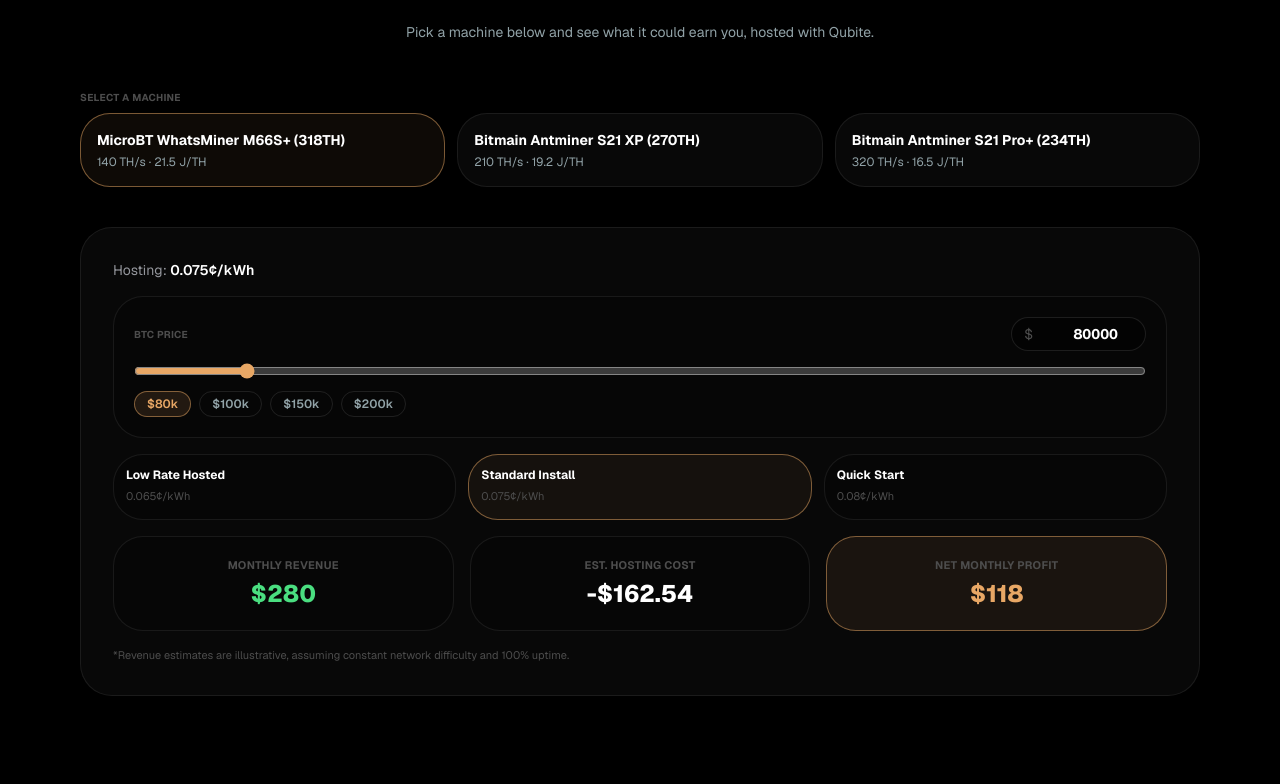
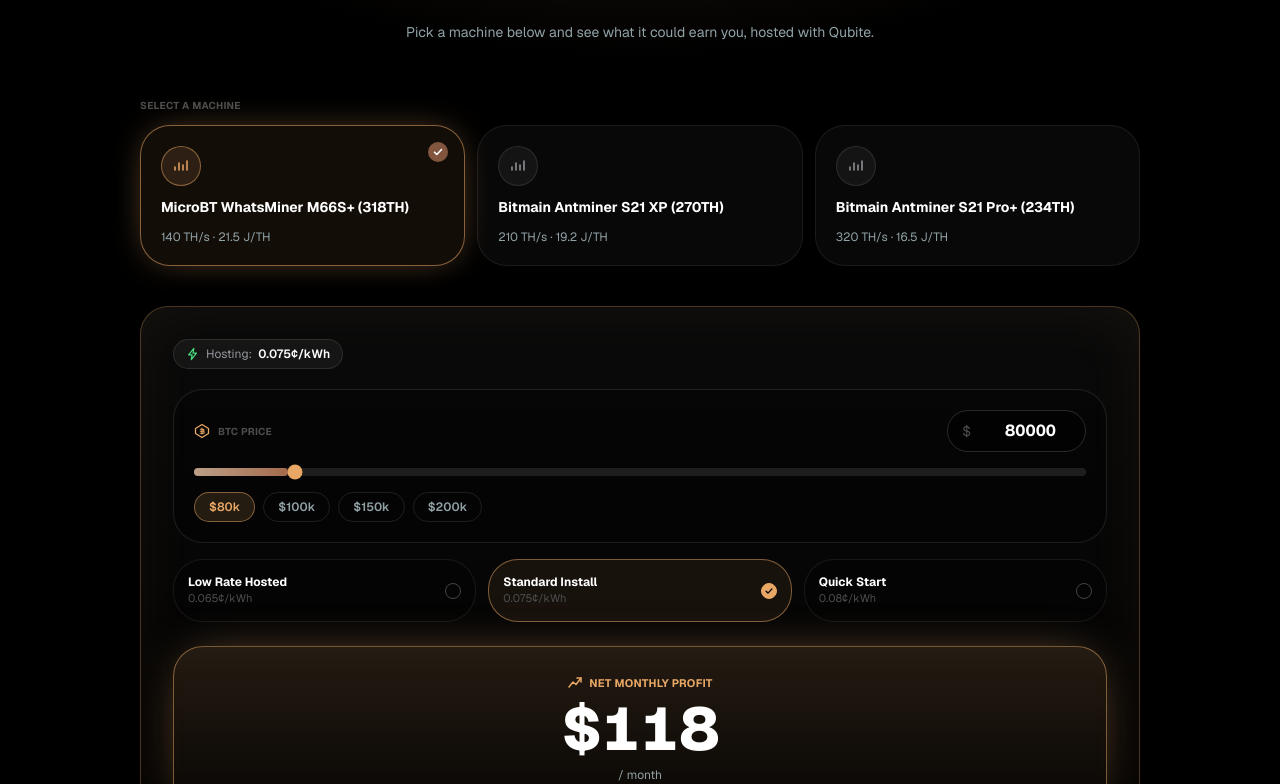
Before and after one commit to AmanMarakkar/qubite-c, a React (Vite) app: page /asic-machines in a window 1280 px wide. Shown: the part 2936-3720 px from the top of the page. Built offline with nearby package versions, Linux system fonts and the light colour scheme; a web font is replaced by a local one.

Commit message:
revenue calculator

```diff
--- a/src/features/asic-machines/components/AsicRevenueCalculator.tsx
+++ b/src/features/asic-machines/components/AsicRevenueCalculator.tsx
@@ -5,6 +5,7 @@
 import { Reveal } from '@/components/Reveal'
 import { baseProducts } from '@/features/asic-machines/products'
 import { calcBreakevenPrice, calcBtcMinedPerMonth, calcMonthlyHostingCost } from '@/features/asic-machines/revenueMath'
+import { HashrateIcon } from './icons'
 
 const MAX_BTC_PRICE = 300_000
 const btcPricePresets = [80_000, 100_000, 150_000, 200_000]
@@ -14,6 +15,46 @@
 
 const currency = new Intl.NumberFormat('en-US', { style: 'currency', currency: 'USD', maximumFractionDigits: 0 })
 const currencyPrecise = new Intl.NumberFormat('en-US', { style: 'currency', currency: 'USD', maximumFractionDigits: 2 })
+
+function CoinIcon({ className = 'size-4' }: { className?: string }) {
+  return (
+    <svg viewBox="0 0 16 16" className={className} fill="none" aria-hidden="true">
+      <path d="M8 1.5 14.5 5.5V10.5L8 14.5L1.5 10.5V5.5L8 1.5Z" stroke="currentColor" strokeWidth="1.3" strokeLinejoin="round" />
+      <path
+        d="M8 5V11M6.3 6.3H9C9.55 6.3 10 6.75 10 7.3C10 7.85 9.55 8.3 9 8.3H6.3M6.3 8.3H9.2C9.75 8.3 10.2 8.75 10.2 9.3C10.2 9.85 9.75 10.3 9.2 10.3H6.3"
+        stroke="currentColor"
+        strokeWidth="1.1"
+        strokeLinecap="round"
+        strokeLinejoin="round"
+      />
+    </svg>
+  )
+}
+
+function BoltIcon({ className = 'size-4' }: { className?: string }) {
+  return (
+    <svg viewBox="0 0 16 16" className={className} fill="none" aria-hidden="true">
+      <path d="M9 1.5 3 9h4l-1 5.5 6-7.5H8l1-5.5Z" stroke="currentColor" strokeWidth="1.3" strokeLinejoin="round" />
+    </svg>
+  )
+}
+
+function TrendUpIcon({ className = 'size-5' }: { className?: string }) {
+  return (
+    <svg viewBox="0 0 16 16" className={className} fill="none" aria-hidden="true">
+      <path d="M2 12 6 7l3 2.5L14 3" stroke="currentColor" strokeWidth="1.5" strokeLinecap="round" strokeLinejoin="round" />
+      <path d="M10 3h4v4" stroke="currentColor" strokeWidth="1.5" strokeLinecap="round" strokeLinejoin="round" />
+    </svg>
+  )
+}
+
+function CheckIcon({ className = 'size-3' }: { className?: string }) {
+  return (
+    <svg viewBox="0 0 12 12" className={className} fill="none" aria-hidden="true">
+      <path d="M2.5 6.2 4.8 8.5 9.5 3.5" stroke="currentColor" strokeWidth="1.6" strokeLinecap="round" strokeLinejoin="round" />
+    </svg>
+  )
+}
 
 export function AsicRevenueCalculator() {
   const { t } = useTranslation()
@@ -53,9 +94,18 @@
   }, [product, btcPrice, hostingRateIndex, hostingTiers])
 
   const availablePresets = btcPricePresets.filter((preset) => preset >= minBtcPrice)
+  const sliderPercent = ((btcPrice - minBtcPrice) / (MAX_BTC_PRICE - minBtcPrice)) * 100
 
   return (
-    <section className="relative bg-black py-24">
+    <section className="relative overflow-hidden bg-black py-24">
+      <div
+        className="pointer-events-none absolute inset-x-0 top-0 h-[600px]"
+        style={{
+          background: 'radial-gradient(ellipse 60% 60% at 50% 0%, rgba(232,167,101,0.16), transparent 70%)',
+        }}
+        aria-hidden="true"
+      />
+
       <Container className="relative flex flex-col items-center gap-4 text-center">
         <Reveal>
           <Badge tone="bronze">{t('asicMachines.calculator.badge')}</Badge>
@@ -67,46 +117,70 @@
           <p className="max-w-[560px] text-sm text-text-dim">{t('asicMachines.calculator.subtitle')}</p>
         </Reveal>
 
-        <Reveal delay={200} className="mt-8 w-full">
-          <div className="flex flex-col gap-2 text-left">
+        <Reveal delay={200} className="mt-10 w-full max-w-[1000px]">
+          <div className="flex flex-col gap-3 text-left">
             <span className="text-[10px] font-bold tracking-wide text-text-faint uppercase">
               {t('asicMachines.calculator.selectMachine')}
             </span>
             <div className="grid grid-cols-1 gap-3 sm:grid-cols-3">
-              {baseProducts.map((p, i) => (
+              {baseProducts.map((p, i) => {
+                const selected = productIndex === i
+                return (
                   <button
                     key={p.slug}
                     type="button"
                     onClick={() => setProductIndex(i)}
-                  className={`flex flex-col gap-1 rounded-2xl border p-4 text-left transition-all duration-300 ${
-                    productIndex === i
-                      ? 'border-[rgba(232,167,101,0.5)] bg-[rgba(232,167,101,0.06)]'
+                    className={`group relative flex flex-col gap-3 rounded-2xl border p-5 text-left transition-all duration-300 hover:-translate-y-1 ${
+                      selected
+                        ? 'border-[rgba(232,167,101,0.55)] bg-[rgba(232,167,101,0.08)] shadow-[0_0_36px_-12px_rgba(232,167,101,0.6)]'
                         : 'border-white/8 bg-white/3 hover:border-white/20'
                     }`}
                   >
-                  <span className="text-sm font-bold text-white">{p.title}</span>
+                    {selected ? (
+                      <span className="absolute top-4 right-4 flex size-5 items-center justify-center rounded-full bg-accent-bronze text-white">
+                        <CheckIcon />
+                      </span>
+                    ) : null}
+                    <span
+                      className={`flex size-10 items-center justify-center rounded-xl border transition-colors duration-300 ${
+                        selected
+                          ? 'border-[rgba(232,167,101,0.5)] bg-[rgba(232,167,101,0.12)] text-[#e8a765]'
+                          : 'border-white/10 bg-white/5 text-text-subtle group-hover:text-white'
+                      }`}
+                    >
+                      <HashrateIcon className="size-4" />
+                    </span>
+                    <span className="text-sm leading-snug font-bold text-white">{p.title}</span>
                     <span className="text-xs text-text-dim">
                       {p.hashrate} · {p.efficiency}
                     </span>
                   </button>
-              ))}
+                )
+              })}
             </div>
           </div>
         </Reveal>
 
-        <Reveal delay={260} className="mt-6 w-full">
-          <div className="rounded-3xl border border-white/8 bg-white/3 p-6 sm:p-8">
-            <p className="text-left text-sm text-text-subtle">
+        <Reveal delay={260} className="mt-6 w-full max-w-[1000px]">
+          <div
+            className="relative overflow-hidden rounded-[28px] border border-[rgba(232,167,101,0.3)] bg-gradient-to-b from-white/[0.04] to-transparent p-6 sm:p-8"
+            style={{ boxShadow: 'inset 0 0 60px rgba(232,167,101,0.06), 0 30px 60px -30px rgba(0,0,0,0.6)' }}
+          >
+            <div className="flex flex-wrap items-center justify-between gap-2 text-left">
+              <span className="inline-flex items-center gap-1.5 rounded-full border border-white/10 bg-white/5 px-3 py-1.5 text-xs text-text-subtle">
+                <BoltIcon className="size-3.5 text-[#4ade80]" />
                 {t('asicMachines.calculator.hosting')}:{' '}
                 <span className="font-semibold text-white">{hostingTiers[hostingRateIndex].rate}¢/kWh</span>
-            </p>
+              </span>
+            </div>
 
-            <div className="mt-4 flex flex-col gap-3 rounded-2xl border border-white/8 bg-black/20 p-5">
+            <div className="mt-5 flex flex-col gap-4 rounded-2xl border border-white/10 bg-black/30 p-5">
               <div className="flex items-center justify-between">
-                <span className="text-[10px] font-bold tracking-wide text-text-faint uppercase">
+                <span className="flex items-center gap-2 text-[10px] font-bold tracking-wide text-text-faint uppercase">
+                  <CoinIcon className="size-4 text-[#e8a765]" />
                   {t('productDetail.revenueCalculator.btcPrice')}
                 </span>
-                <div className="flex items-center gap-1 rounded-full border border-white/10 bg-black/40 px-3 py-1.5">
+                <div className="flex items-center gap-1 rounded-full border border-white/15 bg-black/50 px-3.5 py-2">
                   <span className="text-sm text-text-faint">$</span>
                   <input
                     type="number"
@@ -118,9 +192,16 @@
                       const value = Number(e.target.value)
                       if (!Number.isNaN(value)) setBtcPrice(Math.min(MAX_BTC_PRICE, Math.max(minBtcPrice, value)))
                     }}
-                    className="w-24 bg-transparent text-right text-sm font-bold tabular-nums text-white focus:outline-none"
+                    className="w-24 bg-transparent text-right text-base font-bold tabular-nums text-white focus:outline-none"
                   />
                 </div>
+              </div>
+              <div className="relative flex items-center">
+                <div className="pointer-events-none absolute inset-x-0 h-2 rounded-full bg-white/10">
+                  <div
+                    className="h-full rounded-full bg-gradient-to-r from-accent-bronze-tint to-accent-copper transition-all duration-150"
+                    style={{ width: `${sliderPercent}%` }}
+                  />
                 </div>
                 <input
                   type="range"
@@ -129,17 +210,18 @@
                   step={1000}
                   value={btcPrice}
                   onChange={(e) => setBtcPrice(Number(e.target.value))}
-                className="w-full accent-[#e8a765]"
+                  className="relative z-10 h-2 w-full cursor-pointer appearance-none bg-transparent accent-[#e8a765]"
                 />
+              </div>
               <div className="flex flex-wrap gap-2">
                 {availablePresets.map((preset) => (
                   <button
                     key={preset}
                     type="button"
                     onClick={() => setBtcPrice(preset)}
-                    className={`rounded-full border px-3 py-1 text-xs font-semibold transition-colors ${
+                    className={`rounded-full border px-3.5 py-1.5 text-xs font-semibold transition-all duration-200 ${
                       btcPrice === preset
-                        ? 'border-[rgba(232,167,101,0.5)] bg-[rgba(232,167,101,0.12)] text-[#e8a765]'
+                        ? 'border-[rgba(232,167,101,0.5)] bg-[rgba(232,167,101,0.14)] text-[#e8a765]'
                         : 'border-white/10 text-text-dim hover:border-white/25 hover:text-white'
                     }`}
                   >
@@ -150,48 +232,69 @@
             </div>
 
             <div className="mt-4 grid grid-cols-1 gap-3 sm:grid-cols-3">
-              {hostingTiers.map((tier, i) => (
+              {hostingTiers.map((tier, i) => {
+                const selected = hostingRateIndex === i
+                return (
                   <button
                     key={tier.name}
                     type="button"
                     onClick={() => setHostingRateIndex(i)}
-                  className={`rounded-2xl border p-3 text-left transition-all duration-200 ${
-                    hostingRateIndex === i
-                      ? 'border-[rgba(232,167,101,0.5)] bg-[rgba(232,167,101,0.06)]'
+                    className={`flex items-center justify-between gap-2 rounded-2xl border p-3.5 text-left transition-all duration-200 ${
+                      selected
+                        ? 'border-[rgba(232,167,101,0.5)] bg-[rgba(232,167,101,0.08)]'
                         : 'border-white/8 bg-black/20 hover:border-white/20'
                     }`}
                   >
-                  <span className="block text-xs font-bold text-white">{tier.name}</span>
+                    <span className="flex flex-col">
+                      <span className="text-xs font-bold text-white">{tier.name}</span>
                       <span className="text-[11px] text-text-faint">{tier.rate}¢/kWh</span>
+                    </span>
+                    <span
+                      className={`flex size-4 shrink-0 items-center justify-center rounded-full border transition-colors duration-200 ${
+                        selected ? 'border-[#e8a765] bg-[#e8a765]' : 'border-white/25'
+                      }`}
+                    >
+                      {selected ? <CheckIcon className="size-2.5 text-black" /> : null}
+                    </span>
                   </button>
-              ))}
+                )
+              })}
             </div>
 
-            <div className="mt-4 grid grid-cols-1 gap-4 sm:grid-cols-3">
-              <div className="flex flex-col gap-1 rounded-2xl border border-white/8 bg-black/20 p-5">
+            <div className="mt-6 flex flex-col gap-3">
+              <div
+                className="relative flex flex-col items-center gap-2 overflow-hidden rounded-2xl border border-[rgba(232,167,101,0.5)] bg-gradient-to-b from-[rgba(232,167,101,0.14)] to-[rgba(232,167,101,0.03)] px-6 py-7 text-center"
+                style={{ boxShadow: '0 0 50px -18px rgba(232,167,101,0.65)' }}
+              >
+                <span className="flex items-center gap-1.5 text-[11px] font-bold tracking-wide text-[#e8a765] uppercase">
+                  <TrendUpIcon className="size-4" />
+                  {t('productDetail.revenueCalculator.netMonthlyProfit')}
+                </span>
+                <span className="text-5xl font-black text-white tabular-nums sm:text-6xl">
+                  {currency.format(revenue.netMonthly)}
+                </span>
+                <span className="text-xs text-text-dim">/ month</span>
+              </div>
+
+              <div className="grid grid-cols-1 gap-3 sm:grid-cols-2">
+                <div className="flex items-center justify-between rounded-2xl border border-white/8 bg-black/20 px-5 py-4">
                   <span className="text-[11px] font-bold tracking-wide text-text-faint uppercase">
                     {t('productDetail.revenueCalculator.monthlyRevenue')}
                   </span>
-                <span className="text-2xl font-black text-[#4ade80]">{currency.format(revenue.monthly)}</span>
+                  <span className="text-lg font-black text-[#4ade80] tabular-nums">{currency.format(revenue.monthly)}</span>
                 </div>
-              <div className="flex flex-col gap-1 rounded-2xl border border-white/8 bg-black/20 p-5">
+                <div className="flex items-center justify-between rounded-2xl border border-white/8 bg-black/20 px-5 py-4">
                   <span className="text-[11px] font-bold tracking-wide text-text-faint uppercase">
                     {t('productDetail.revenueCalculator.estHostingCost')}
                   </span>
-                <span className="text-2xl font-black text-white">
+                  <span className="text-lg font-black text-[#f87171] tabular-nums">
                     -{currencyPrecise.format(revenue.monthlyHostingCost)}
                   </span>
                 </div>
-              <div className="flex flex-col gap-1 rounded-2xl border border-[rgba(232,167,101,0.5)] bg-[rgba(232,167,101,0.08)] p-5">
-                <span className="text-[11px] font-bold tracking-wide text-text-faint uppercase">
-                  {t('productDetail.revenueCalculator.netMonthlyProfit')}
-                </span>
-                <span className="text-2xl font-black text-[#e8a765]">{currency.format(revenue.netMonthly)}</span>
               </div>
             </div>
-            <p className="mt-4 text-left text-[11px] text-text-faint">
-              {t('productDetail.revenueCalculator.disclaimer')}
-            </p>
+
+            <p className="mt-5 text-left text-[11px] text-text-faint">{t('productDetail.revenueCalculator.disclaimer')}</p>
           </div>
         </Reveal>
       </Container>
```
Lines whose indentation alone changed are shown as unchanged.
